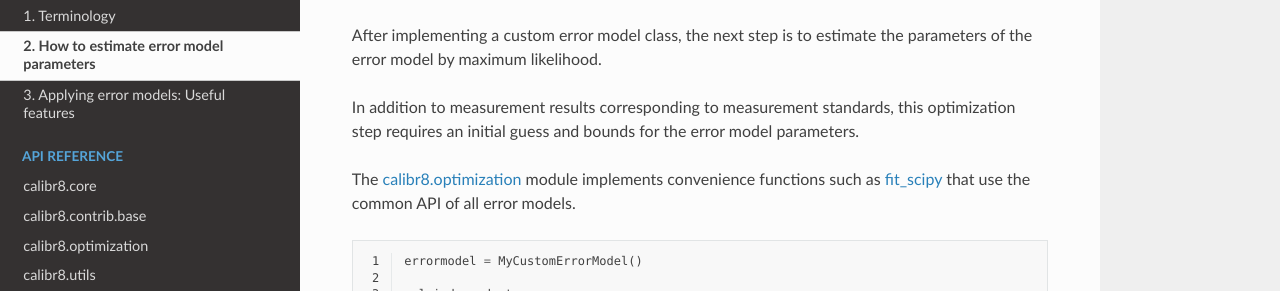
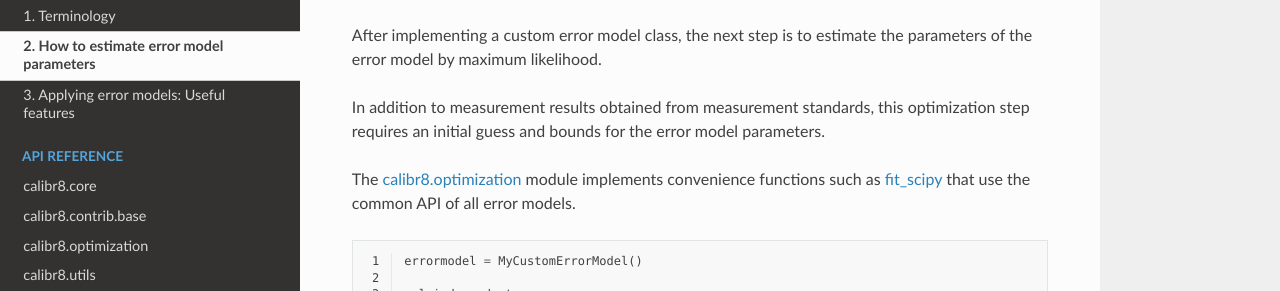
Before and after one commit to JuBiotech/calibr8, a Sphinx documentation site: the page built from docs/source/02_fitting.rst, in a window 1280 px wide and 1346 px high. Shown: the part 136-427 px from the top of the window. Built offline with Sphinx 7.4.7 and the Read the Docs theme 2.0.0, drawn with Linux system fonts in a browser that asks for light colours; pages that are not in the unit, such as notebooks, are missing from menus.

Commit message:
correction of docs

```diff
--- a/docs/source/01_terminology.rst
+++ b/docs/source/01_terminology.rst
@@ -18,4 +18,4 @@ over the dependent variable and its measurement uncertainties.
 The parameters of the error model describe how this probability distribution changes in dependence on the independent variable.
 
 With ``calibr8``, we provide a Python package to effortlessly construct and apply error models independent of the application domain.
-On the following pages, you can read about the concepts of ``calibr8`` and learn how to build you own error models for calibration and modeling.
+On the following pages, you can read about the concepts of ``calibr8`` and learn how to build your own error models for calibration and modeling.
--- a/docs/source/02_fitting.rst
+++ b/docs/source/02_fitting.rst
@@ -4,7 +4,7 @@ How to estimate error model parameters
 After implementing a custom error model class, the next step is to estimate
 the parameters of the error model by maximum likelihood.
 
-In addition to measurement results corresponding to measurement standards, this
+In addition to measurement results obtained from measurement standards, this
 optimization step requires an initial guess and bounds for the error model parameters.
 
 The `calibr8.optimization <calibr8_optimization.html>`__ module implements convenience functions such as
--- a/docs/source/03_features.rst
+++ b/docs/source/03_features.rst
@@ -7,7 +7,7 @@ Saving & Loading
 After fitting, error models can be saved to JSON files with :code:`errormodel.save("my_errormodel.json")`.
 This facilitates their re-use across different notebooks and analysis sessions.
 
-To load and error model, you'll need to reference the ``class`` definition of the model:
+To load an error model, you'll need to reference the ``class`` definition of the model:
 
 .. code-block:: python
 
```
